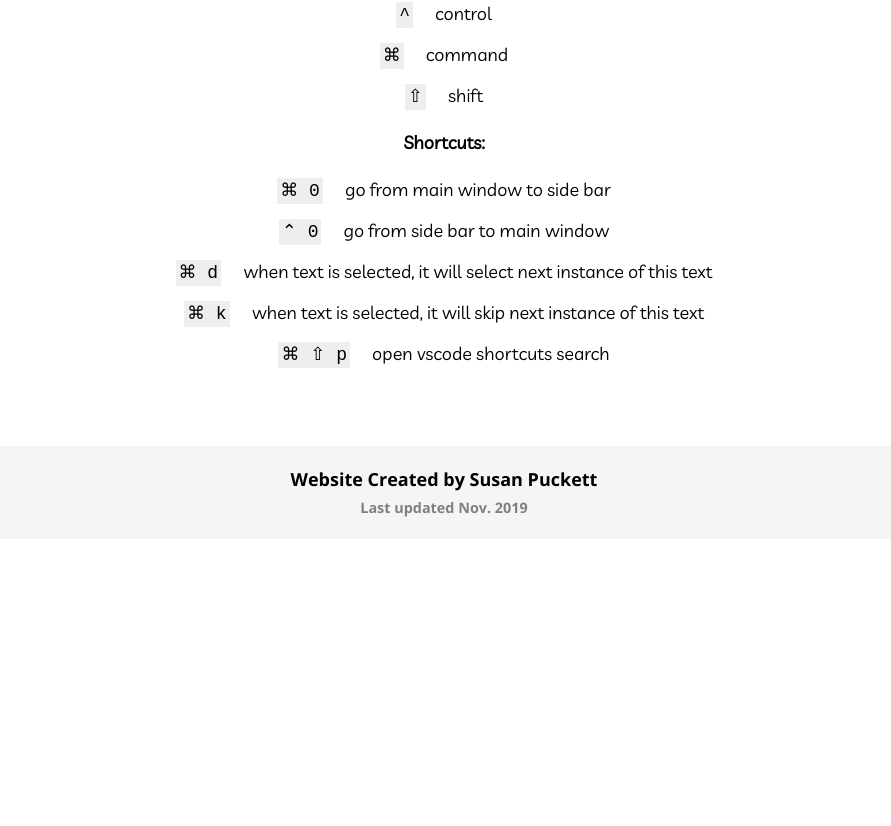
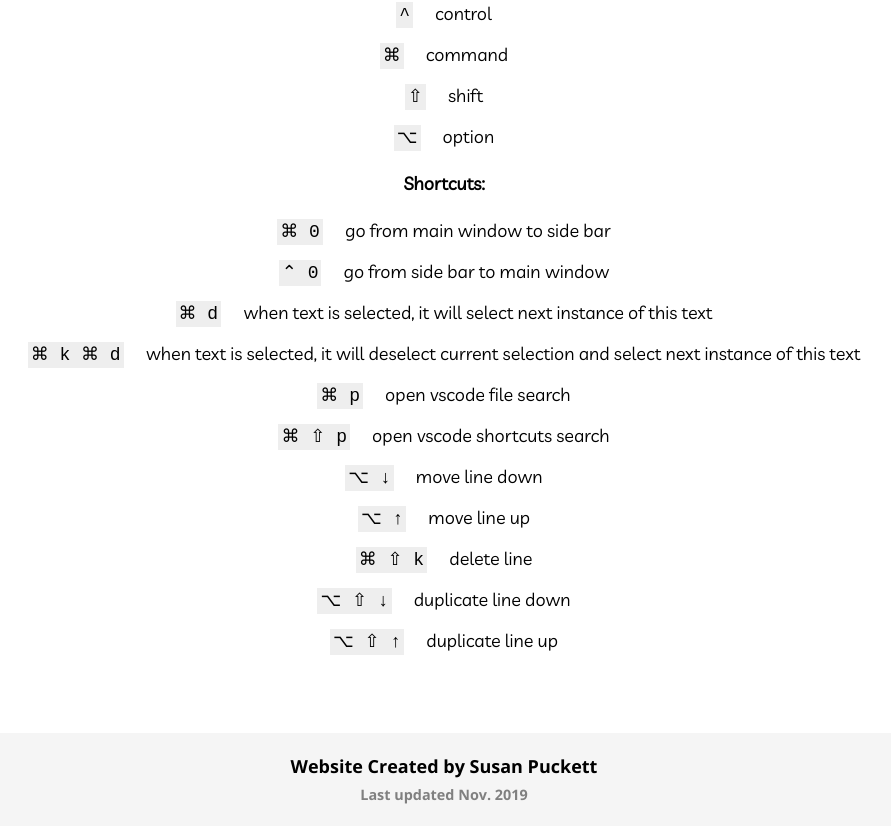
Before and after one commit to sepuckett86/portfolio-react, a React app: page / in a window 1280 px wide. Shown: the part 5097-5923 px from the top of the page, without its empty margins (196-1087 px from the left). Before the commit the page ends 5636 px from the top, so only its background shows below. Built offline with nearby package versions, Linux system fonts and the light colour scheme.

Commit message:
add more shortcuts

```diff
--- a/src/components/goodies/Goodies.js
+++ b/src/components/goodies/Goodies.js
@@ -33,6 +33,7 @@ export default function Goodies({ links, shortcuts }) {
         <p><code>^</code> control</p>
         <p><code>⌘</code> command</p>
         <p><code>⇧</code> shift</p>
+        <p><code>⌥</code> option</p>
         <h4>Shortcuts:</h4>
         <ul>
           {shortcutItems}
--- a/src/containers/GoodiesContainer.js
+++ b/src/containers/GoodiesContainer.js
@@ -44,13 +44,37 @@ export default class GoodiesContainer extends Component {
         description: 'when text is selected, it will select next instance of this text'
       },
       {
-        keys: '⌘ k',
-        description: 'when text is selected, it will skip next instance of this text'
+        keys: '⌘ k ⌘ d',
+        description: 'when text is selected, it will deselect current selection and select next instance of this text'
+      },
+      {
+        keys: '⌘ p',
+        description: 'open vscode file search'
       },
       {
         keys: '⌘ ⇧ p',
         description: 'open vscode shortcuts search'
       },
+      {
+        keys: '⌥ ↓',
+        description: 'move line down'
+      },
+      {
+        keys: '⌥ ↑',
+        description: 'move line up'
+      },
+      {
+        keys: '⌘ ⇧ k',
+        description: 'delete line'
+      },
+      {
+        keys: '⌥ ⇧ ↓',
+        description: 'duplicate line down'
+      },
+      {
+        keys: '⌥ ⇧ ↑',
+        description: 'duplicate line up'
+      }
     ]
   }
 
```
